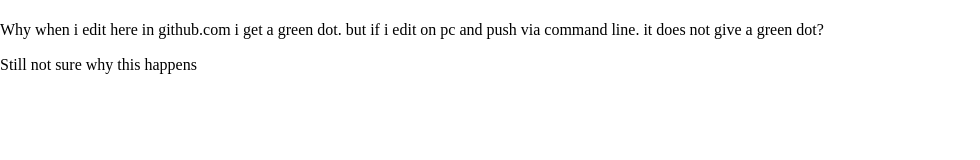
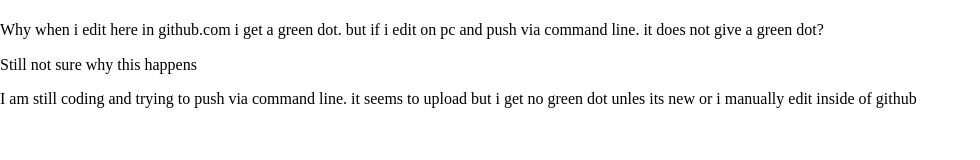
Before and after one commit to Waroach/Class21-example, a plain HTML site: page index.html in a window 1280 px wide. Shown: the whole page, without its empty margins (0-980 px from the left). Drawn offline with Linux system fonts and the light colour scheme.

Commit message:
Added a P
added a paragraph tag with data.

```diff
--- a/index.html
+++ b/index.html
@@ -15,6 +15,7 @@
 		<h1></h1>
 		<p>Why when i edit here in github.com i get a green dot. but if i edit on pc and push via command line. it does not give a green dot?</p>
 		<p>Still not sure why this happens</p>
+		<p>I am still coding and trying to push via command line. it seems to upload but i get no green dot unles its new or i manually edit inside of github</p>
 		<script type="text/javascript" src="js/main.js"></script>
 	</body>
 </html>
```
